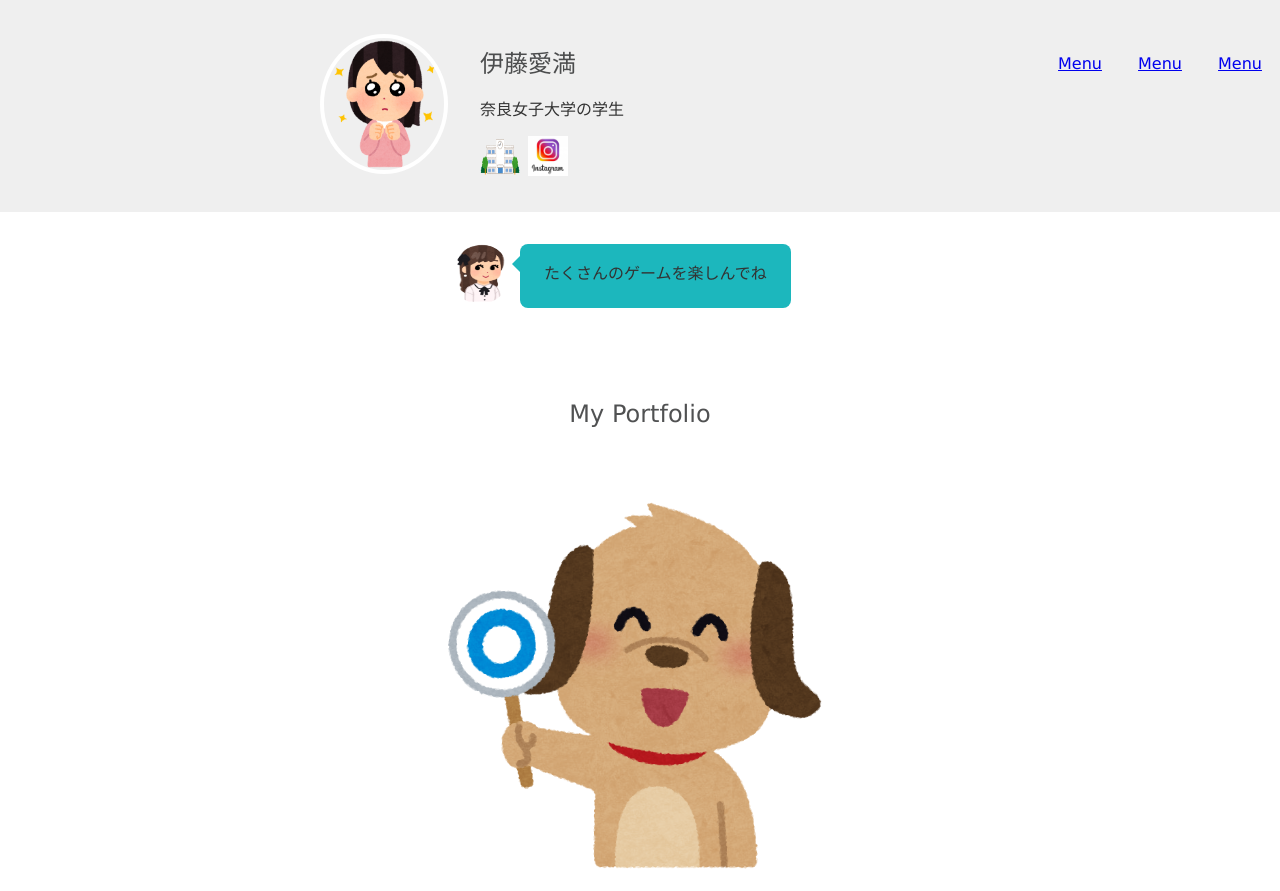
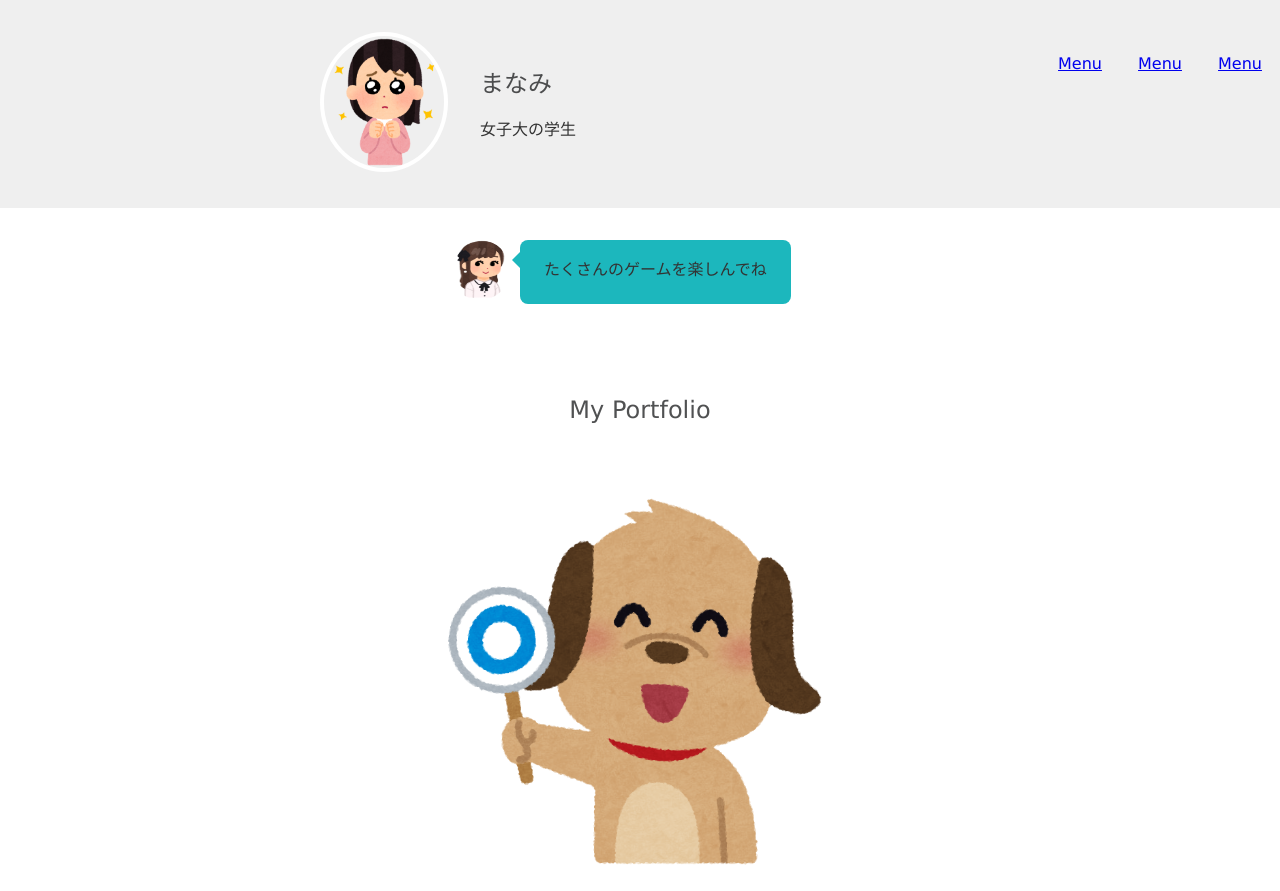
Before and after one commit to manamiworld/manamiworld.github.io, a plain HTML site: page index.html in a window 1280 px wide. Shown: the top 891 px of the page. Drawn offline with Linux system fonts and the light colour scheme.

Commit message:
Add files via upload

```diff
--- a/index.html
+++ b/index.html
@@ -25,23 +25,10 @@
             </div>
             <div class="info">
                 <!-- プロフィールの説明 -->
-                <h1>伊藤愛満</h1>
-                <p>奈良女子大学の学生</p>
+                <h1>まなみ</h1>
+                <p>女子大の学生</p>
                 <!-- リンク先を決める -->
-                <ul>
-                    <li>
-                        <!-- リンクは別タグで開く -->
-                        <a href="http://www.nara-wu.ac.jp/" target="_blank">
-                            <!-- 画像の設定 -->
-                            <img src="img/school.png" width="40" height="40" alt="奈良女リンク">
-                        </a>
-                    </li>
-                    <li>
-                        <a href="https://www.instagram.com/narajyo/?hl=ja" target="_blank">
-                            <img src="img/insta.jpeg" width="40" height="40" alt="インスタリンク">
-                        </a>
-                    </li>
-                </ul>
+
             </div>
         </div>
         <div class="logo"></div>
```
